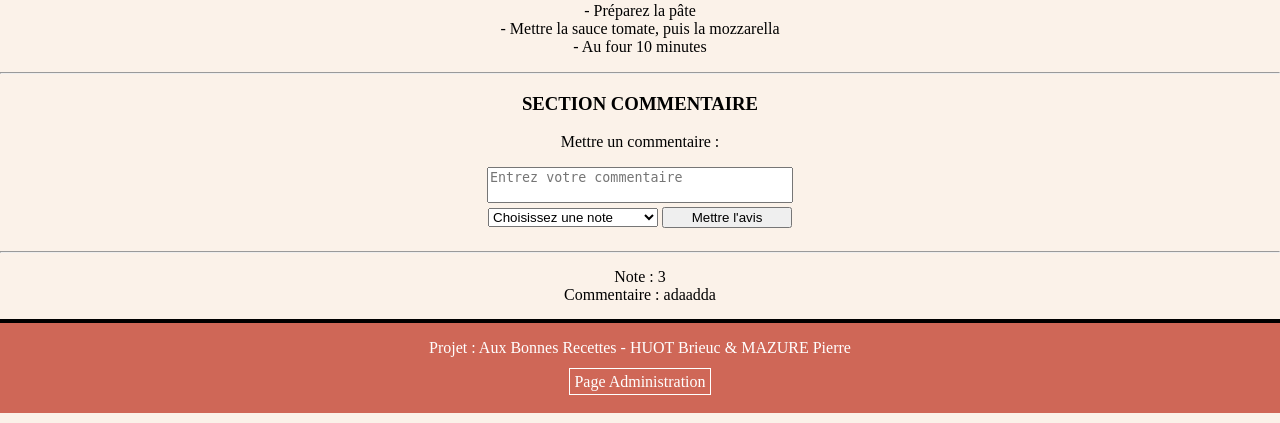
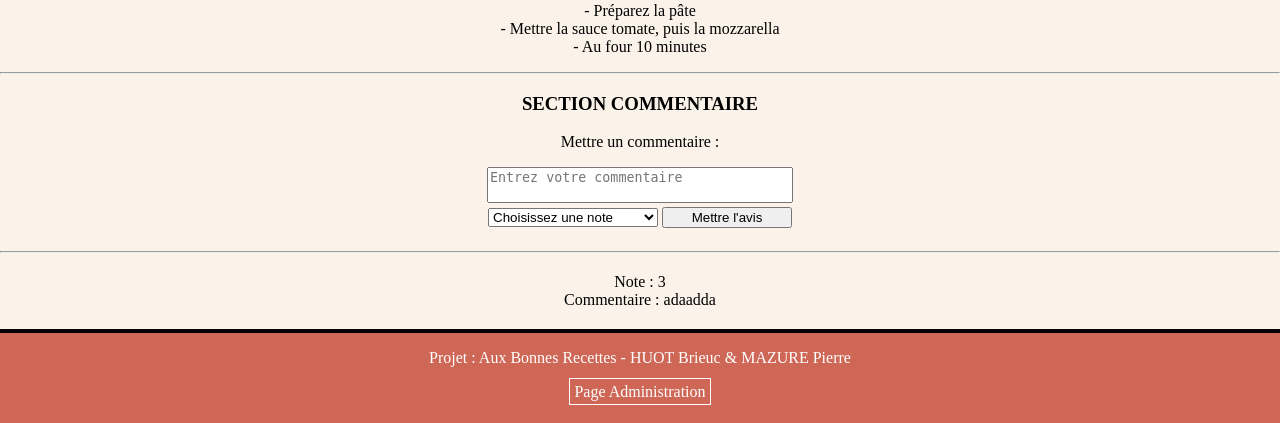
Before and after one commit to Brieuuc/Projet_SiteRecettes, a PHP site: page /html/recipe.php?id=1 in a window 1280 px wide. Shown: the part 612-1035 px from the top of the page. Run offline with PHP 8.4, Linux system fonts and the light colour scheme.

Commit message:
CSS Comment

```diff
--- a/css/style.css
+++ b/css/style.css
@@ -265,3 +265,7 @@ footer{
 	padding: 5px;
 	border: 1px solid black;
 }
+
+.comment{
+	padding: 5px;
+}
```
